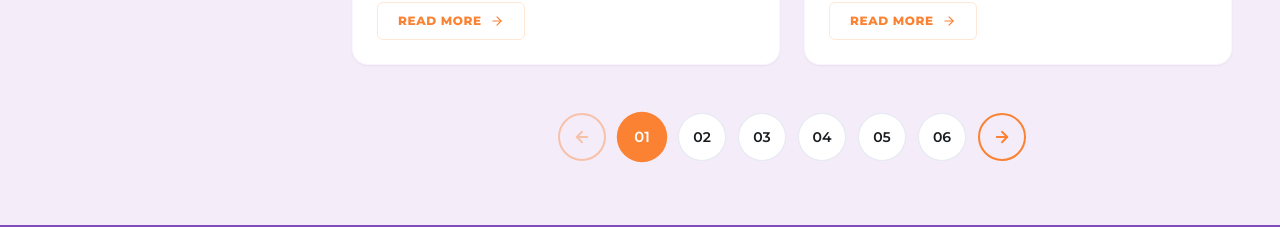
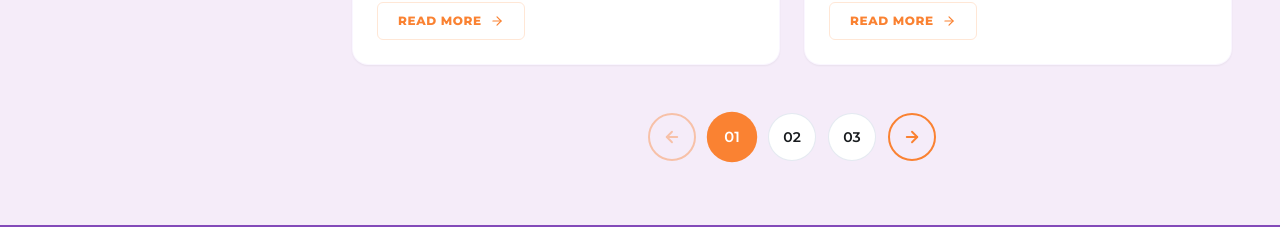
Before and after one commit to P23-Africa-Dev/fastlink-marketplace, a Next.js app: page /blog in a window 1280 px wide. Shown: the part 1275-1502 px from the top of the page. Built offline with nearby package versions, Linux system fonts and the light colour scheme.

Commit message:
feat: add blog post content and implement pagination, search, and category filtering functionality

```diff
--- a/src/app/(shop)/blog/page.tsx
+++ b/src/app/(shop)/blog/page.tsx
@@ -61,7 +61,7 @@ const galleryImages = [
   "https://images.unsplash.com/photo-1501785888041-af3ef285b470?auto=format&fit=crop&q=80&w=200",
 ];
 
-// Main Blog Posts
+// Main Blog Posts (12 items total)
 const blogPosts = [
   {
     id: 1,
@@ -103,7 +103,89 @@ const blogPosts = [
     image: "https://images.unsplash.com/photo-1518770660439-4636190af475?auto=format&fit=crop&q=80&w=800",
     category: "Computer Accessories",
   },
+  {
+    id: 5,
+    author: "Esther Howard",
+    date: "12 Dec, 2020",
+    comments: 412,
+    title: "The Ultimate Guide to Modern Smart Home Devices in 2021",
+    excerpt: "Discover the latest smart home gadgets and automation technology to streamline your daily routines effortlessly.",
+    image: "https://images.unsplash.com/photo-1550745165-9bc0b252726f?auto=format&fit=crop&q=80&w=800",
+    category: "Electronics Devices",
+  },
+  {
+    id: 6,
+    author: "Jacob Jones",
+    date: "19 Nov, 2020",
+    comments: 530,
+    title: "Next-Gen Gaming Consoles: What to Expect Next Season",
+    excerpt: "High frame rates, ray tracing, and ultra-fast SSD storage are redefining real-time interactive entertainment graphics.",
+    image: "https://images.unsplash.com/photo-1607604276583-eef5d076aa5f?auto=format&fit=crop&q=80&w=800",
+    category: "Gaming Console",
+  },
+  {
+    id: 7,
+    author: "Leslie Alexander",
+    date: "4 Aug, 2020",
+    comments: 619,
+    title: "Top 10 High-Performance Wireless Noise-Canceling Headphones",
+    excerpt: "Immerse yourself in rich, spatial acoustic detail with these top-rated audiophile-approved wireless headphones.",
+    image: "https://images.unsplash.com/photo-1505740420928-5e560c06d30e?auto=format&fit=crop&q=80&w=800",
+    category: "Headphone",
+  },
+  {
+    id: 8,
+    author: "Guy Hawkins",
+    date: "15 Jul, 2020",
+    comments: 388,
+    title: "Mastering Professional Digital Photography & Mirrorless Lenses",
+    excerpt: "Learn how to choose focal lengths, sensor sizes, and dynamic exposure ranges for cinematic portraiture.",
+    image: "https://images.unsplash.com/photo-1516035069371-29a1b244cc32?auto=format&fit=crop&q=80&w=800",
+    category: "Camera & Photo",
+  },
+  {
+    id: 9,
+    author: "Jane Cooper",
+    date: "28 Jun, 2020",
+    comments: 940,
+    title: "Ergonomic Office Setup: Boosting Productivity at Work",
+    excerpt: "Upgrade your workstation with mechanical keyboards, ultra-wide monitors, and ergonomic dual monitor arms.",
+    image: "https://images.unsplash.com/photo-1527443224154-c4a3942d3acf?auto=format&fit=crop&q=80&w=800",
+    category: "Computer Accessories",
+  },
+  {
+    id: 10,
+    author: "Robert Fox",
+    date: "10 May, 2020",
+    comments: 295,
+    title: "Essential Mobile Accessories Every Smartphone Owner Needs",
+    excerpt: "From MagSafe wireless fast chargers to durable protective cases, explore key accessories for modern mobile devices.",
+    image: "https://images.unsplash.com/photo-1583394838336-acd977736f90?auto=format&fit=crop&q=80&w=800",
+    category: "Mobile Accessories",
+  },
+  {
+    id: 11,
+    author: "Jenny Wilson",
+    date: "3 Apr, 2020",
+    comments: 780,
+    title: "Comparing Flagship Smartphones: Performance & Camera Tests",
+    excerpt: "An in-depth side-by-side comparison of battery endurance, OLED display color accuracy, and night mode photography.",
+    image: "https://images.unsplash.com/photo-1511707171634-5f897ff02aa9?auto=format&fit=crop&q=80&w=800",
+    category: "SmartPhone",
+  },
+  {
+    id: 12,
+    author: "Cody Fisher",
+    date: "14 Jan, 2020",
+    comments: 650,
+    title: "Building Your Dream Custom PC Setup: Step-by-Step Hardware Guide",
+    excerpt: "A beginner-friendly walkthrough on selecting CPUs, GPUs, motherboards, and liquid cooling systems for maximum performance.",
+    image: "https://images.unsplash.com/photo-1587202372775-e229f172b9d7?auto=format&fit=crop&q=80&w=800",
+    category: "Computer & Laptop",
+  },
 ];
+
+const POSTS_PER_PAGE = 4;
 
 export default function BlogPage() {
   const [selectedCategory, setSelectedCategory] = useState("All");
@@ -111,15 +193,38 @@ export default function BlogPage() {
   const [sortBy, setSortBy] = useState("Most Popular");
   const [currentPage, setCurrentPage] = useState(1);
 
-  // Filter posts
-  const filteredPosts = blogPosts.filter((post) => {
+  // Filter posts across ALL 12 items
+  const filteredPosts = React.useMemo(() => {
+    return blogPosts.filter((post) => {
       const matchesCategory =
         selectedCategory === "All" || post.category === selectedCategory;
       const matchesSearch =
         post.title.toLowerCase().includes(searchQuery.toLowerCase()) ||
-      post.excerpt.toLowerCase().includes(searchQuery.toLowerCase());
+        post.excerpt.toLowerCase().includes(searchQuery.toLowerCase()) ||
+        post.author.toLowerCase().includes(searchQuery.toLowerCase());
       return matchesCategory && matchesSearch;
     });
+  }, [selectedCategory, searchQuery]);
+
+  // Calculate total pages dynamically
+  const totalPages = Math.ceil(filteredPosts.length / POSTS_PER_PAGE);
+
+  // Slice posts for current page (4 per page)
+  const paginatedPosts = React.useMemo(() => {
+    const startIndex = (currentPage - 1) * POSTS_PER_PAGE;
+    return filteredPosts.slice(startIndex, startIndex + POSTS_PER_PAGE);
+  }, [filteredPosts, currentPage]);
+
+  // Reset to page 1 on filter or search changes
+  function handleCategorySelect(cat: string) {
+    setSelectedCategory(cat);
+    setCurrentPage(1);
+  }
+
+  function handleSearchChange(e: React.ChangeEvent<HTMLInputElement>) {
+    setSearchQuery(e.target.value);
+    setCurrentPage(1);
+  }
 
   return (
     <div className="min-h-screen bg-[#F5ECF9] font-montserrat text-[#1E1E2F]">
@@ -154,7 +259,7 @@ export default function BlogPage() {
                   return (
                     <button
                       key={cat}
-                      onClick={() => setSelectedCategory(cat)}
+                      onClick={() => handleCategorySelect(cat)}
                       className="flex items-center gap-3 w-full text-left text-xs font-medium text-[#5F6C72] hover:text-[#191C1F] transition-colors group cursor-pointer"
                     >
                       <div
@@ -244,8 +349,8 @@ export default function BlogPage() {
                   type="text"
                   placeholder="Search..."
                   value={searchQuery}
-                  onChange={(e) => setSearchQuery(e.target.value)}
-                  className="w-full bg-transparent px-4 py-2.5 text-xs sm:text-sm text-[#191C1F] placeholder-slate-400 focus:outline-none"
+                  onChange={handleSearchChange}
+                  className="w-full bg-transparent px-4 py-2.5 text-xs sm:text-sm text-[#191C1F] placeholder-slate-400 focus:outline-none font-medium"
                 />
                 <Search size={18} className="absolute right-3 top-1/2 -translate-y-1/2 text-slate-400" />
               </div>
@@ -272,8 +377,9 @@ export default function BlogPage() {
             </div>
 
             {/* Blog Posts 2-Column Grid */}
+            {paginatedPosts.length > 0 ? (
               <div className="grid grid-cols-1 md:grid-cols-2 gap-6">
-              {filteredPosts.map((post) => (
+                {paginatedPosts.map((post) => (
                   <div
                     key={post.id}
                     className="rounded-2xl bg-white p-6 shadow-sm border border-purple-100/40 flex flex-col justify-between gap-5 hover:shadow-md transition-all group"
@@ -328,8 +434,14 @@ export default function BlogPage() {
                   </div>
                 ))}
               </div>
+            ) : (
+              <div className="rounded-2xl bg-white p-12 text-center text-slate-500 shadow-2xs font-medium">
+                No blog posts found matching your search or category filter.
+              </div>
+            )}
 
-            {/* Pagination Controls (Matching Design Screenshot) */}
+            {/* Dynamic Pagination Controls */}
+            {totalPages > 1 && (
               <div className="flex items-center justify-center gap-2 sm:gap-3 pt-6 pb-4">
 
                 {/* Previous Page Circle Button */}
@@ -342,8 +454,8 @@ export default function BlogPage() {
                   <ArrowLeft size={18} strokeWidth={2.5} />
                 </button>
 
-              {/* Page Numbers 01 to 06 */}
-              {[1, 2, 3, 4, 5, 6].map((page) => {
+                {/* Dynamic Page Number Buttons */}
+                {Array.from({ length: totalPages }, (_, i) => i + 1).map((page) => {
                   const isActive = currentPage === page;
                   const pageLabel = String(page).padStart(2, "0");
                   return (
@@ -363,8 +475,8 @@ export default function BlogPage() {
 
                 {/* Next Page Circle Button */}
                 <button
-                onClick={() => setCurrentPage((prev) => Math.min(prev + 1, 6))}
-                disabled={currentPage === 6}
+                  onClick={() => setCurrentPage((prev) => Math.min(prev + 1, totalPages))}
+                  disabled={currentPage === totalPages}
                   className="h-10 w-10 sm:h-12 sm:w-12 rounded-full border-2 border-[#FA8232] text-[#FA8232] hover:bg-[#FA8232] hover:text-white disabled:opacity-40 disabled:hover:bg-transparent disabled:hover:text-[#FA8232] flex items-center justify-center transition-all cursor-pointer shadow-2xs"
                   aria-label="Next Page"
                 >
@@ -372,6 +484,7 @@ export default function BlogPage() {
                 </button>
 
               </div>
+            )}
 
           </div>
 
```
Lines whose indentation alone changed are shown as unchanged.
